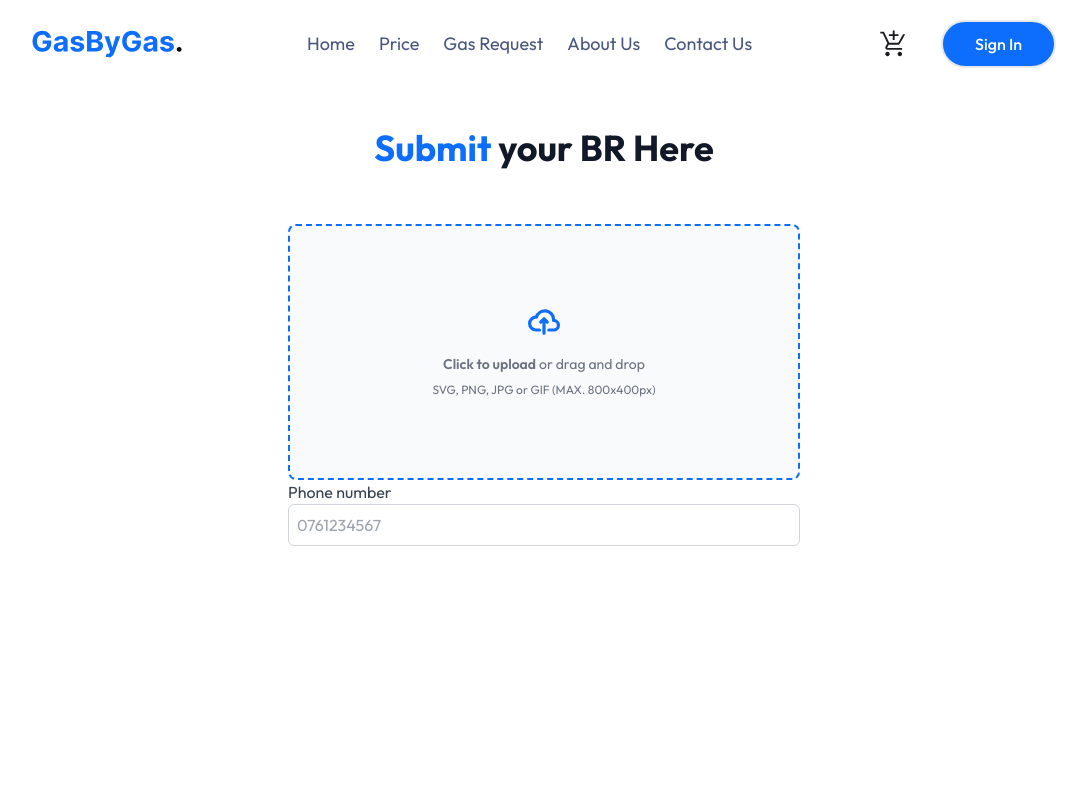
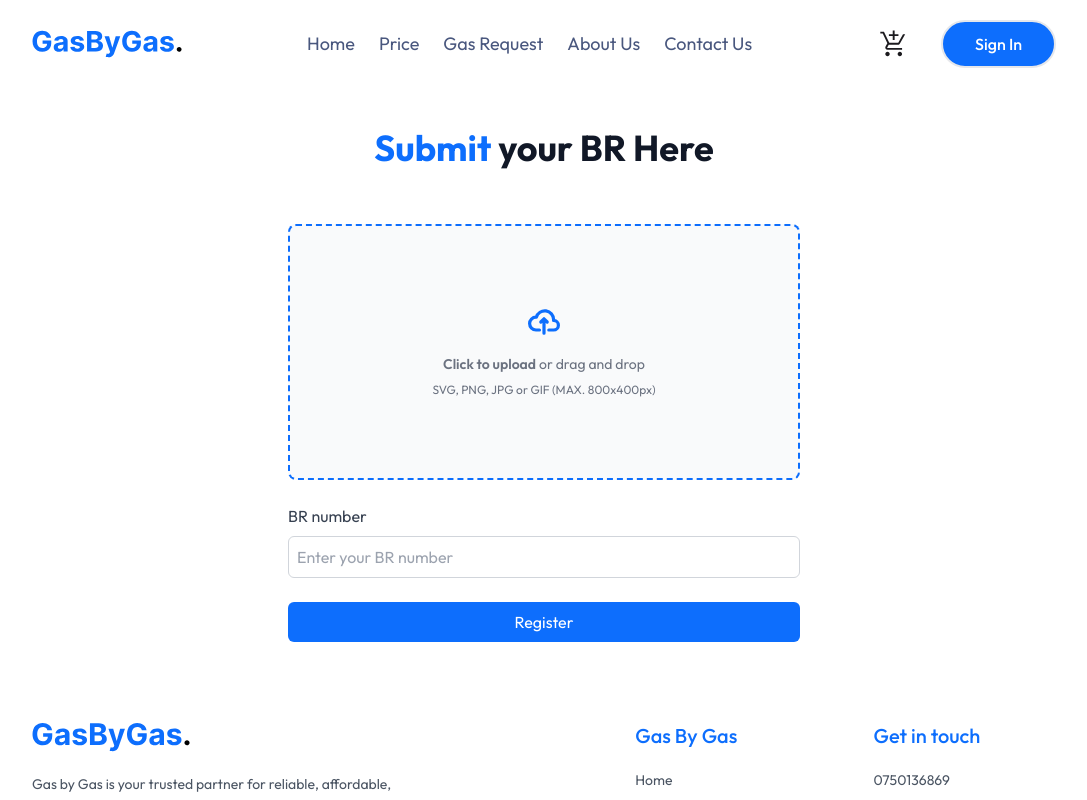
Before and after one commit to gasbygasplc/Supply-Chain-Management-for-Gas-By-Bas-PLC, a React (Vite) app in the folder frontend/: page /br-approval in a window 1280 px wide. Shown: the top 800 px of the page, without its empty margins (96-1183 px from the left). Built offline with nearby package versions, Linux system fonts and the light colour scheme.

Commit message:
[Update] Enhance BR Approval page layout and input fields for better user experience

```diff
--- a/frontend/src/Pages/BRApproval.jsx
+++ b/frontend/src/Pages/BRApproval.jsx
@@ -4,13 +4,13 @@ const BRApproval = () => {
   return (
     <>
 
-        <div className='h-screen w-full flex flex-col items-center'>
+        <div className='min-h-fit  w-full flex flex-col items-center'>
 
             <h1 className="py-6 mt-4 text-2xl font-bold text-center text-gray-900 sm:text-4xl">
                 <span className="text-primary">Submit</span> your BR Here
             </h1>
 
-            <div className='flex flex-col items-center justify-center w-full md:w-1/2'>
+            <div className='flex flex-col items-center gap-6 justify-center w-full md:w-1/2'>
 
                 <label htmlFor="dropzone-file" className='flex flex-col items-center border-primary mt-8 justify-center w-full h-64 border-2 border-dashed rounded-lg cursor-pointer bg-gray-50'>
 
@@ -32,13 +32,15 @@ const BRApproval = () => {
 
                 </label>
 
-                <div className='w-full gap-2 text-gray-700 text-base'>
+                <div className='w-full gap-2 flex flex-col text-gray-700 text-base'>
 
-                    <label className='block' htmlFor="Phone">Phone number</label>
+                    <label className='block' htmlFor="BR">BR number</label>
 
-                    <input type="text" className='w-full p-2 border border-gray-300 rounded-md focus:outline-none focus:border-primary' placeholder='0761234567' id='Phone' />
+                    <input type="text" className='w-full p-2 border border-gray-300 rounded-md focus:outline-none focus:border-primary' placeholder='Enter your BR number' id='BR' />
 
                 </div>
+
+                <button type='submit' className='w-full p-2 border-none rounded-md bg-primary text-white text-base'>Register</button>
 
             </div>
 
```
